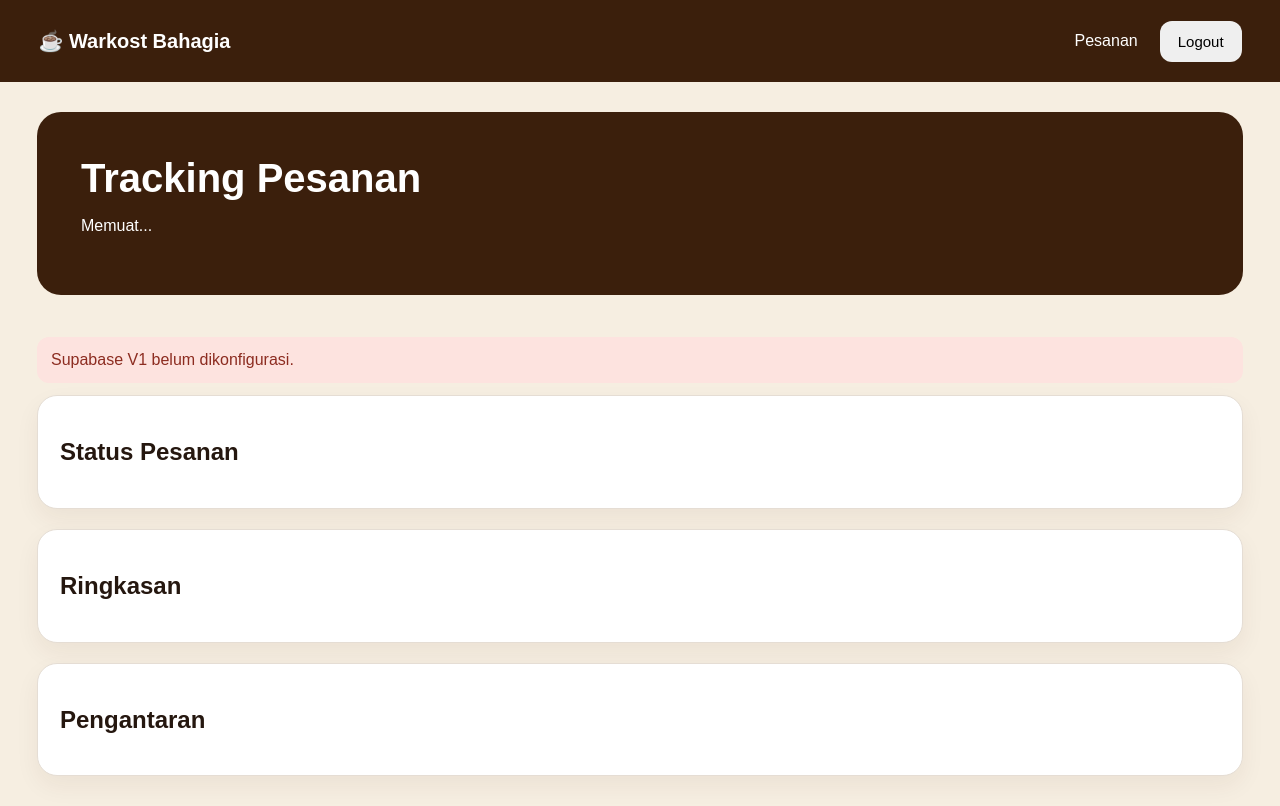
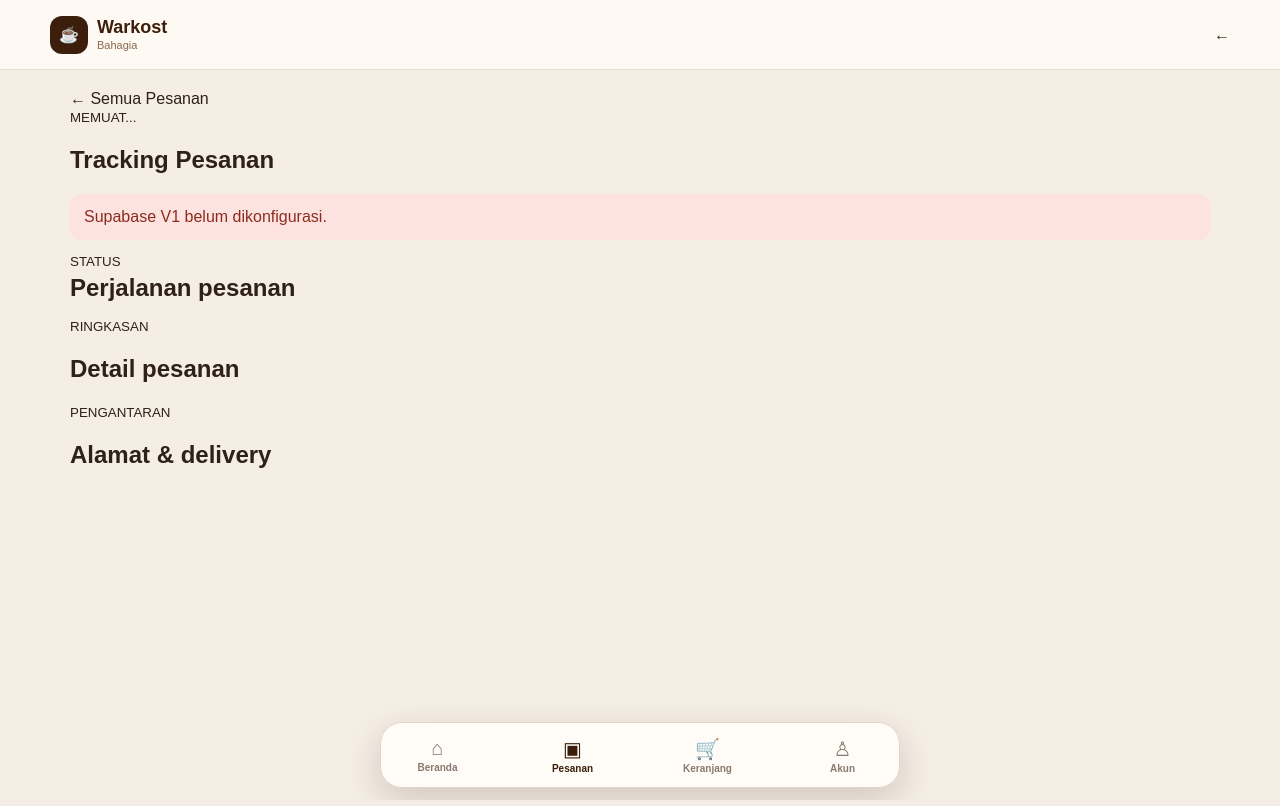
Before and after one commit to anwars750-spec/warkost-bahagia, a Flask app: page /v1/customer/order in a window 1280 px wide. Run offline with Flask 3, Linux system fonts and the light colour scheme; some libraries are stand-ins or nearby versions.

Commit message:
feat: polish customer payment orders and tracking UI

```diff
--- a/app/templates/v1_customer_order_detail.html
+++ b/app/templates/v1_customer_order_detail.html
@@ -1,12 +1,14 @@
 <!doctype html>
-<html lang="id"><head><meta charset="utf-8"><meta name="viewport" content="width=device-width,initial-scale=1">
-<title>Warkost Bahagia — Tracking</title><link rel="stylesheet" href="/static/app.css"></head>
-<body>
-<header><b>☕ Warkost Bahagia</b><nav><a href="/v1/customer/orders">Pesanan</a><button id="logoutBtn">Logout</button></nav></header>
-<main><section class="hero"><h1 id="orderNumber">Tracking Pesanan</h1><p id="orderMeta">Memuat...</p></section>
-<div id="msg"></div><section class="card"><h2>Status Pesanan</h2><div id="statusTimeline"></div></section>
-<section class="card" style="margin-top:20px"><h2>Ringkasan</h2><div id="summary"></div></section>
-<section class="card" style="margin-top:20px"><h2>Pengantaran</h2><div id="delivery"></div></section>
+<html lang="id"><head><meta charset="utf-8"><meta name="viewport" content="width=device-width,initial-scale=1"><title>Warkost Bahagia — Tracking</title><link rel="stylesheet" href="/static/app.css"></head>
+<body class="customer-app">
+<header class="customer-topbar"><a class="customer-brand" href="/v1/customer"><span class="brand-mark">☕</span><span><b>Warkost</b><small>Bahagia</small></span></a><a class="back-icon" href="/v1/customer/orders">←</a></header>
+<main class="customer-main customer-narrow">
+<a class="back-link" href="/v1/customer/orders">← Semua Pesanan</a>
+<section class="tracking-head"><small id="orderMeta">MEMUAT...</small><h1 id="orderNumber">Tracking Pesanan</h1></section>
+<div id="msg"></div>
+<section class="tracking-status"><div class="section-heading"><div><small>STATUS</small><h2>Perjalanan pesanan</h2></div></div><div id="statusTimeline"></div></section>
+<section class="tracking-card"><small>RINGKASAN</small><h2>Detail pesanan</h2><div id="summary"></div></section>
+<section class="tracking-card"><small>PENGANTARAN</small><h2>Alamat & delivery</h2><div id="delivery"></div></section>
 </main>
-<script src="https://cdn.jsdelivr.net/npm/@supabase/supabase-js@2"></script><script src="/static/v1-customer-order-detail.js"></script>
-</body></html>
+<nav class="customer-bottom-nav"><a href="/v1/customer"><span>⌂</span><small>Beranda</small></a><a class="active" href="/v1/customer/orders"><span>▣</span><small>Pesanan</small></a><a href="/v1/customer#cartSection"><span>🛒</span><small>Keranjang</small></a><button><span>♙</span><small>Akun</small></button></nav>
+<script src="https://cdn.jsdelivr.net/npm/@supabase/supabase-js@2"></script><script src="/static/v1-customer-order-detail.js"></script></body></html>
```
